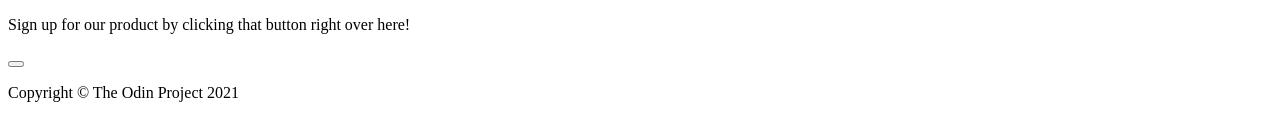
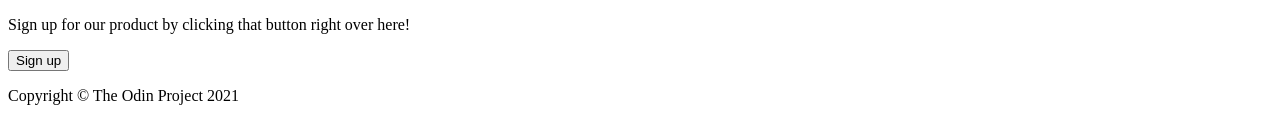
Before and after one commit to IgorCunha10/Landing-Page, a plain HTML site: page index.html in a window 1280 px wide. Shown: the part 681-799 px from the top of the page. Drawn offline with Linux system fonts and the light colour scheme.

Commit message:
added footer

```diff
--- a/index.html
+++ b/index.html
@@ -44,7 +44,7 @@
    <div class="call-to-action">
     <h3 class="cta">Call to Action! It's time!</h3>
     <p>Sign up for our product by clicking that button right over here!</p>
-    <button class="cta-2"></button>
+    <button class="cta-2">Sign up</button>
    </div>
 
    <footer>
```
